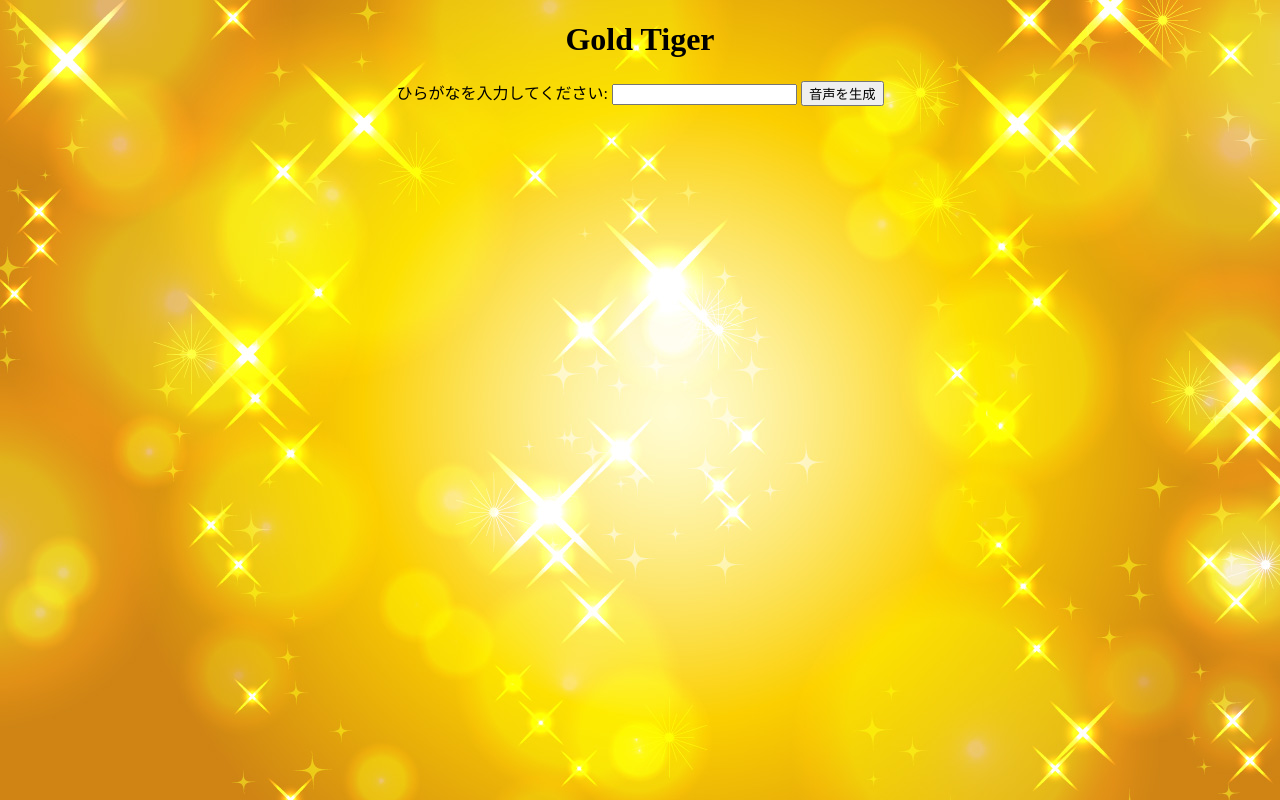
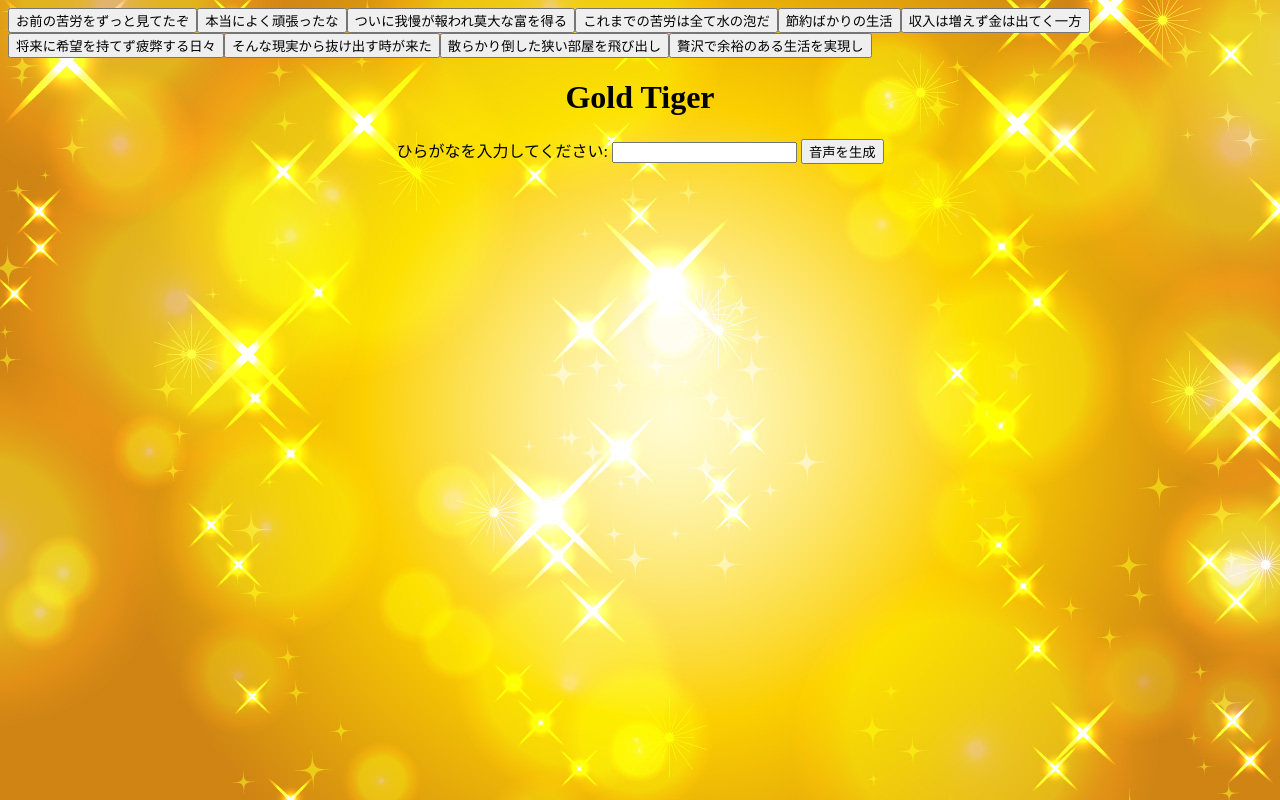
Before and after one commit to Delphyilia/gold_tiger, a plain HTML site: page templates/index.html in a window 1280 px wide. Drawn offline with Linux system fonts and the light colour scheme; files that its build step writes are made by us from their sources; files whose address does not match are found by name.

Commit message:
jsを全てhtml内部に書いてしまった

```diff
--- a/templates/index.html
+++ b/templates/index.html
@@ -9,6 +9,7 @@
 </head>
 
 <body>
+  <div id="button-container"></div>
   <div class="main_content">
     <h1>Gold Tiger</h1>
     <form id="audio-form">
@@ -55,6 +56,43 @@
         resultContainer.textContent = `エラー: ${errorData.error}`;
       }
     });
+
+
+
+    // セリフコンテナ
+    const tiger = [
+        "お前の苦労をずっと見てたぞ.mp3",
+        "本当によく頑張ったな.mp3",
+        "ついに我慢が報われ莫大な富を得る.mp3",
+        "これまでの苦労は全て水の泡だ.mp3",
+        "節約ばかりの生活.mp3",
+        "収入は増えず金は出てく一方.mp3",
+        "将来に希望を持てず疲弊する日々.mp3",
+        "そんな現実から抜け出す時が来た.mp3",
+        "散らかり倒した狭い部屋を飛び出し.mp3",
+        "贅沢で余裕のある生活を実現し.mp3",
+      ];
+
+      // ボタンコンテナを取得
+      const buttonContainer = document.getElementById("button-container");
+
+      // セリフごとにボタンを生成
+      tiger.forEach(fileName => {
+        // ボタンを作成
+        const button = document.createElement("button");
+        button.textContent = fileName.replace(".mp3", ""); // 拡張子を削除して表示
+
+        // クリックイベントを設定
+        button.addEventListener("click", () => {
+          // 音声を再生
+          const audio = new Audio(`/static/wav_source/${fileName}`);
+          audio.play();
+        });
+
+        // コンテナにボタンを追加
+        buttonContainer.appendChild(button);
+      });
+
   </script>
 </body>
 
```
Also changed, not shown: 27 other files.
